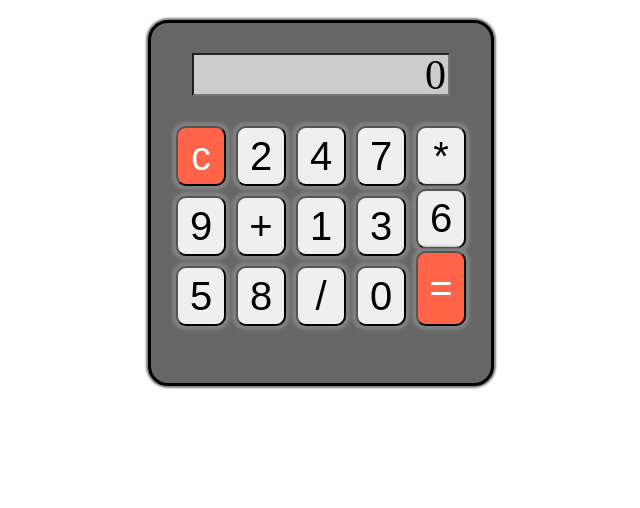
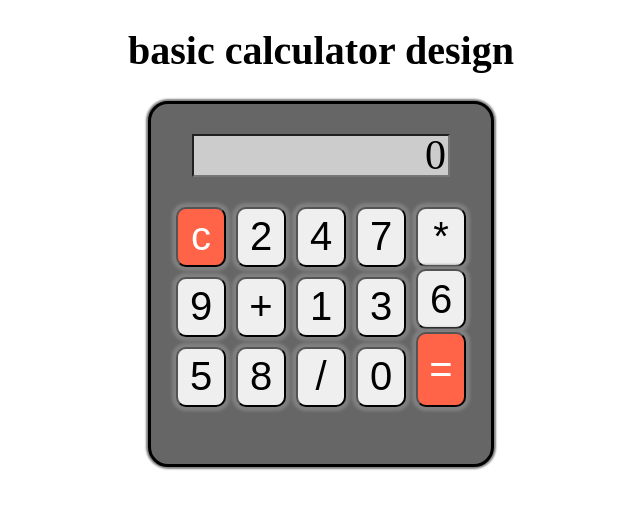
Before and after one commit to kunalsonwane77/assignment-18, a plain HTML site: page index.html in a window 1280 px wide. Shown: the whole page, without its empty margins (319-959 px from the left). Drawn offline with Linux system fonts and the light colour scheme; a web font is replaced by a local one.

Commit message:
heading appied

```diff
--- a/index.html
+++ b/index.html
@@ -70,10 +70,14 @@
         background-color: #ff6348;
         color: white;
       }
-
+       .text{
+        font-size: 40px;
+        text-align: center;
+       }
     </style>
 </head>
 <body>
+    <h1 class="text">basic calculator design</h1>
     <div class="calculator-body">
         <input type="text" value="0" class="screen"/>
 
```
